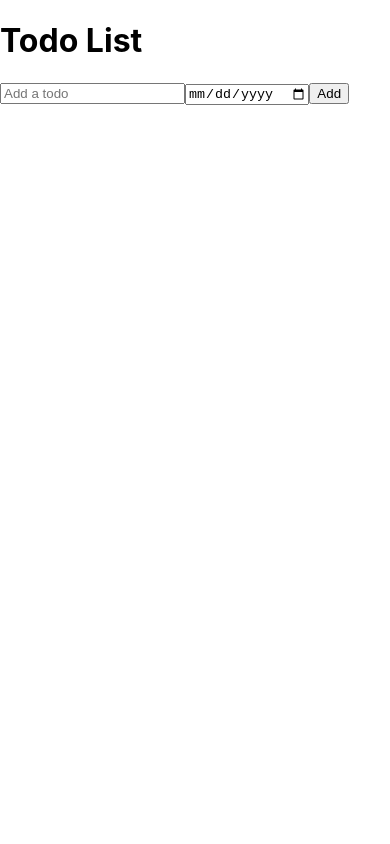
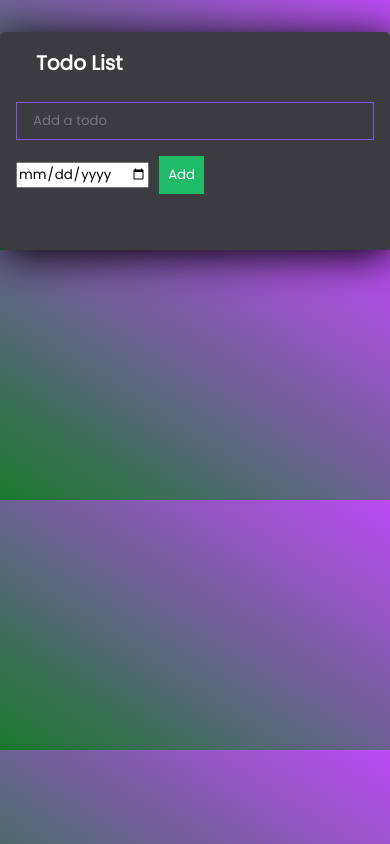
Before and after one commit to boydlakers15/ToDoList, a React (Create React App) app in the folder my-app/: page / in a window 390 px wide. Built offline with nearby package versions, Linux system fonts and the light colour scheme.

Commit message:
changed style

```diff
--- a/my-app/src/App.css
+++ b/my-app/src/App.css
@@ -1,38 +1,163 @@
+@import url('https://fonts.googleapis.com/css2?family=Poppins&display=swap');
+
+* {
+  font-family: 'Poppins', sans-serif;
+  margin: 0;
+  padding: 0;
+  box-sizing: border-box;
+}
+
+body {
+  background: linear-gradient(to right top, #19782c, rgb(187, 75, 243));
+  display: flex;
+  justify-content: center;
+  align-items: center;
+
+}
+
 .App {
   text-align: center;
 }
 
-.App-logo {
-  height: 40vmin;
-  pointer-events: none;
+h1 {
+  color: #fff;
+  margin-bottom: 0.5rem;
+  font-size: 1.75rem;
+  margin-left: 37%;
 }
 
-@media (prefers-reduced-motion: no-preference) {
-  .App-logo {
-    animation: App-logo-spin infinite 20s linear;
-  }
+.TodoWrapper {
+  background: #3b3b40;
+  margin-top: 5rem;
+  padding: 2rem;
+  border-radius: 5px;
+  box-shadow: 3px 6px 40px #000;
+  box-sizing: border-box;
+  min-width: 600px;
+
+
 }
 
-.App-header {
-  background-color: #282c34;
-  min-height: 100vh;
-  display: flex;
-  flex-direction: column;
-  align-items: center;
-  justify-content: center;
-  font-size: calc(10px + 2vmin);
-  color: white;
+.TodoForm {
+  width: 100%;
 }
 
-.App-link {
-  color: #61dafb;
+.todo-input {
+  outline: none;
+  background: none;
+  border: 1px solid #7f57e4;
+  padding: 0.5rem 1rem;
+  margin-top: 1rem;
+  margin-bottom: 2rem;
+  width: 300px;
+  color: #fff;
 }
 
-@keyframes App-logo-spin {
-  from {
-    transform: rotate(0deg);
-  }
-  to {
-    transform: rotate(360deg);
-  }
+.todo-input::placeholder {
+  color: #ffffff4d;
 }
+
+.todo-btn {
+  background: #1fbb68;
+  color: #fff;
+  border: none;
+  padding: 0.55rem;
+  cursor: pointer;
+  margin-left: 10px;
+  margin-bottom: 40px;
+}
+
+.todo-delete {
+  background: #f03a3a;
+  color: #fff;
+  border: none;
+  padding: 0.55rem;
+  cursor: pointer;
+
+}
+.todo-edit {
+  background: #3a55f0;
+  color: #fff;
+  border: none;
+  padding: 0.55rem;
+  cursor: pointer;
+  margin-left: 10px;
+}
+p{
+  margin-left: 140px;
+  margin-bottom: 10px;
+  color: whitesmoke;
+}
+
+.Todo {
+  display: flex;
+  justify-content: space-evenly;
+  align-items: center;
+  background: linear-gradient(to right bottom, #425cc3, rgb(209, 81, 81));
+  color: #fff;
+  padding: 0.75rem 1rem;
+  border-radius: 5px;
+  margin-bottom: 1rem;
+  cursor: pointer;
+}
+.Todo:nth-child(4n + 1) {
+
+  background: linear-gradient(90deg, #425cc3, rgb(106, 25, 92));
+
+}
+.Todo:nth-child(4n + 2) {
+
+  background: linear-gradient(90deg, #e39835, rgb(44, 247, 247));
+
+}
+.Todo:nth-child(4n + 3) {
+
+  background: linear-gradient(90deg, #e8ed51, rgb(28, 22, 27));
+
+}
+.Todo:nth-child(4n + 3) {
+
+  background: linear-gradient(90deg, #7bed4b, rgb(235, 67, 67));
+
+}
+
+.fa-trash {
+  margin-left: 1.75rem;
+}
+
+.completed {
+  color: #6e4dc3;
+  text-decoration: line-through;
+}
+.faPenToSquare {
+  margin-left: 0.75rem;
+}
+@media only screen and (max-width: 480px) {
+  h1 {
+    font-size: 1.25rem;
+    margin-left: 20px;
+    }
+    .TodoWrapper {
+    margin-top: 2rem;
+    padding: 1rem;
+    min-width: auto;
+    }
+    .todo-input {
+    width: 100%;
+    margin-left: 0;
+    margin-bottom: 1rem;
+    }
+    p{
+    margin-left: 20px;
+    }
+    .Todo {
+    font-size: 0.9rem;
+    flex-wrap: wrap;
+    }
+    .fa-trash {
+    margin-left: 0.5rem;
+    }
+    .faPenToSquare {
+    margin-left: 0.5rem;
+    }
+}
```
